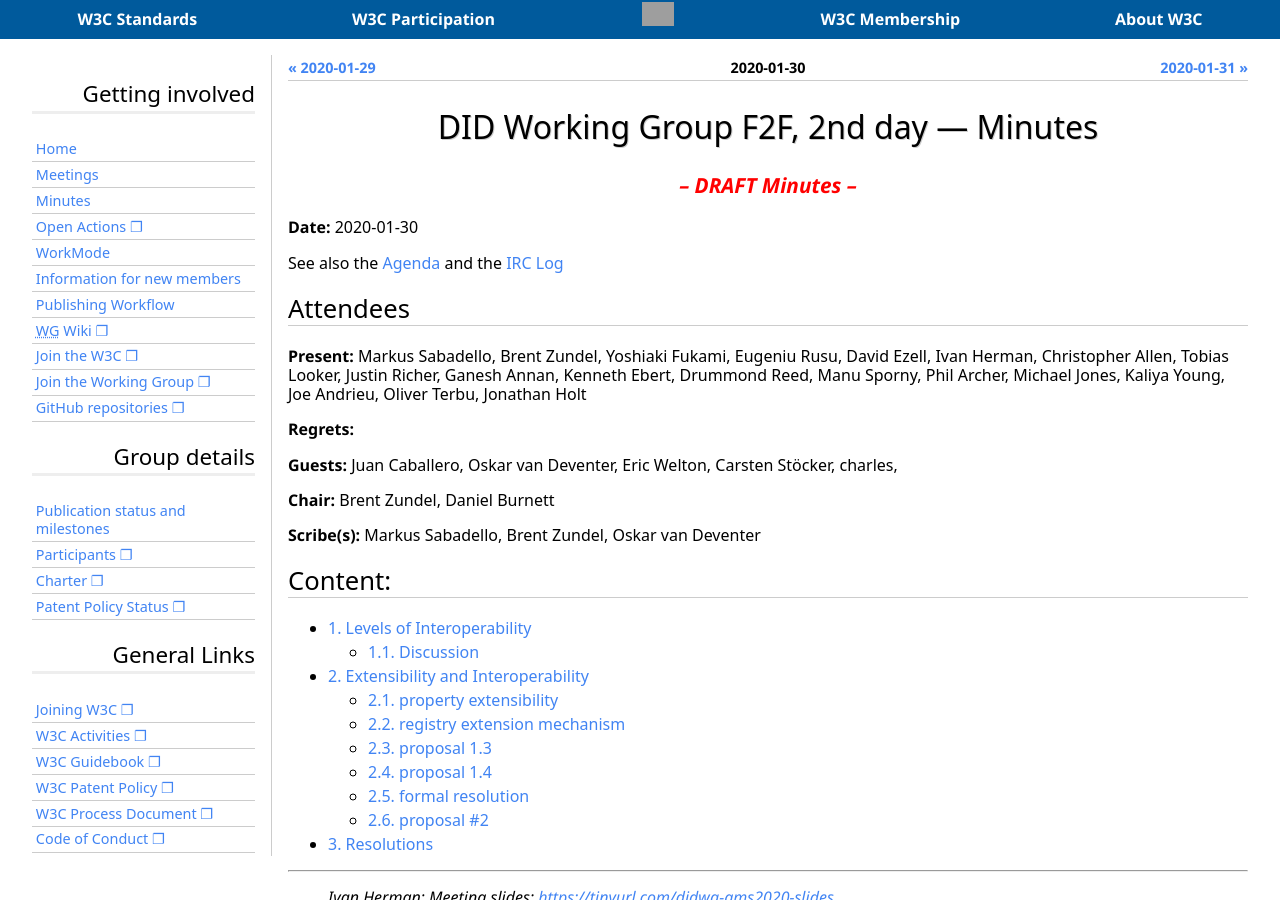
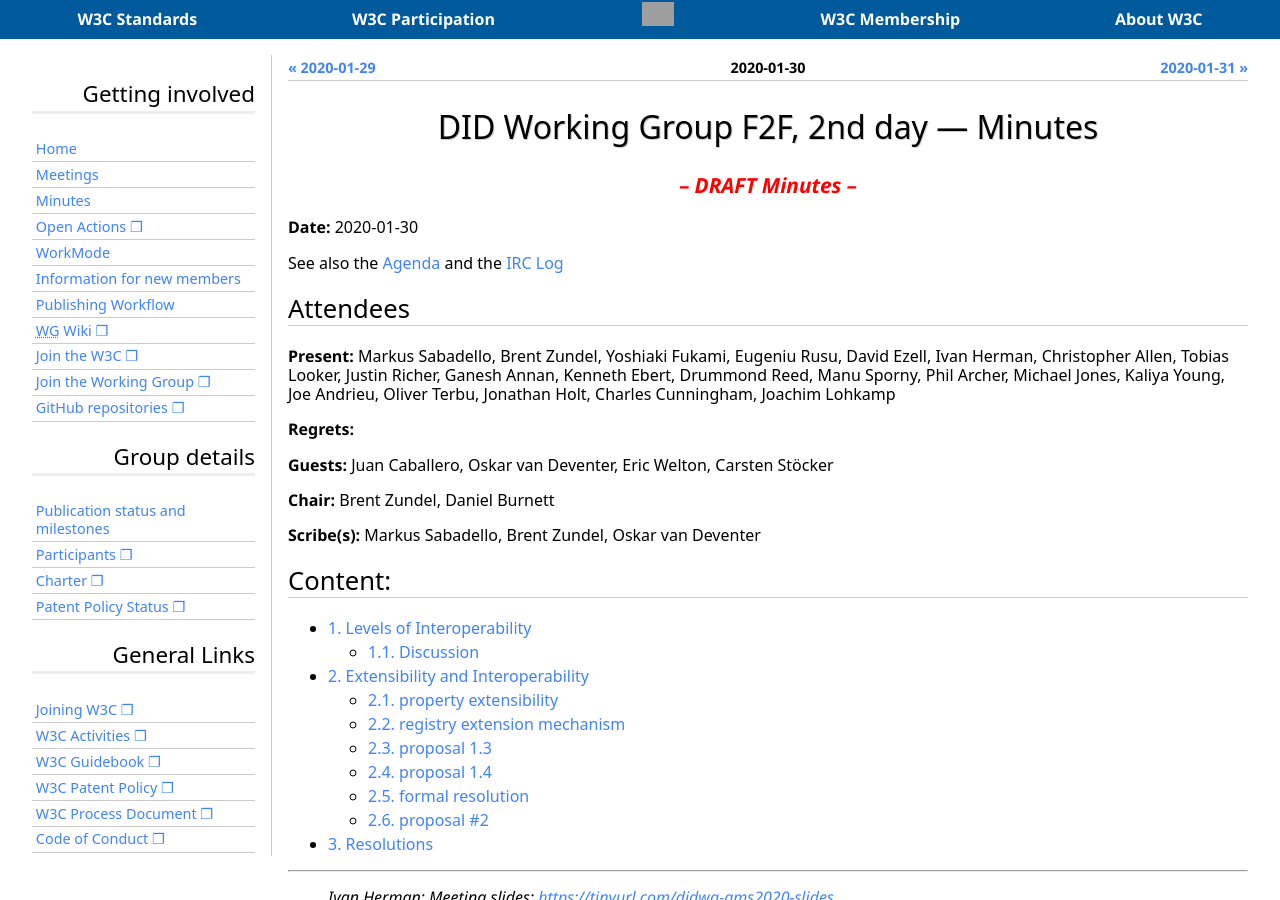
Before and after one commit to w3c/did-wg, a Jekyll site: the page built from _minutes/2020-01-30-did.md, in a window 1280 px wide and 900 px high. Built offline with Jekyll 4.4.1, drawn with Linux system fonts in a browser that asks for light colours; some web fonts are replaced; grey boxes are pictures that could not be loaded.

Commit message:
Added the Jolocom participants, per Joachim L.'s mail

```diff
--- a/_minutes/2020-01-30-did.md
+++ b/_minutes/2020-01-30-did.md
@@ -154,11 +154,11 @@ See also the [Agenda](https://tinyurl.com/didwg-ams2020-agenda) and the [IRC Log
 
 ## Attendees
 {: .no_toc}
-**Present:** Markus Sabadello, Brent Zundel, Yoshiaki Fukami, Eugeniu Rusu, David Ezell, Ivan Herman, Christopher Allen, Tobias Looker, Justin Richer, Ganesh Annan, Kenneth Ebert, Drummond Reed, Manu Sporny, Phil Archer, Michael Jones, Kaliya Young, Joe Andrieu, Oliver Terbu, Jonathan Holt
+**Present:** Markus Sabadello, Brent Zundel, Yoshiaki Fukami, Eugeniu Rusu, David Ezell, Ivan Herman, Christopher Allen, Tobias Looker, Justin Richer, Ganesh Annan, Kenneth Ebert, Drummond Reed, Manu Sporny, Phil Archer, Michael Jones, Kaliya Young, Joe Andrieu, Oliver Terbu, Jonathan Holt, Charles Cunningham, Joachim Lohkamp
 
 **Regrets:**
 
-**Guests:** Juan Caballero, Oskar van Deventer, Eric Welton, Carsten Stöcker, charles,
+**Guests:** Juan Caballero, Oskar van Deventer, Eric Welton, Carsten Stöcker
 
 **Chair:** Brent Zundel, Daniel Burnett
 
--- a/assets/nicknames.json
+++ b/assets/nicknames.json
@@ -92,7 +92,7 @@
         "name": "Matthew Collier"
     },
     {
-        "nick": [],
+        "nick": ["charles"],
         "name": "Charles Cunningham"
     },
     {
@@ -268,7 +268,7 @@
         "github": "mikelodder7"
     },
     {
-        "nick": [],
+        "nick": ["joachim"],
         "name": "Joachim Lohkamp"
     },
     {
```
Also changed, not shown: _minutes/2020-01-29-did.md (+1 -1 lines), _minutes/2020-01-31-did.md (+2 -2 lines).
